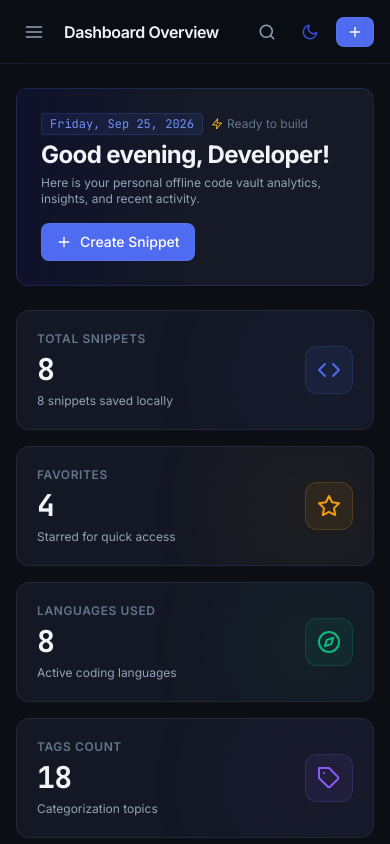
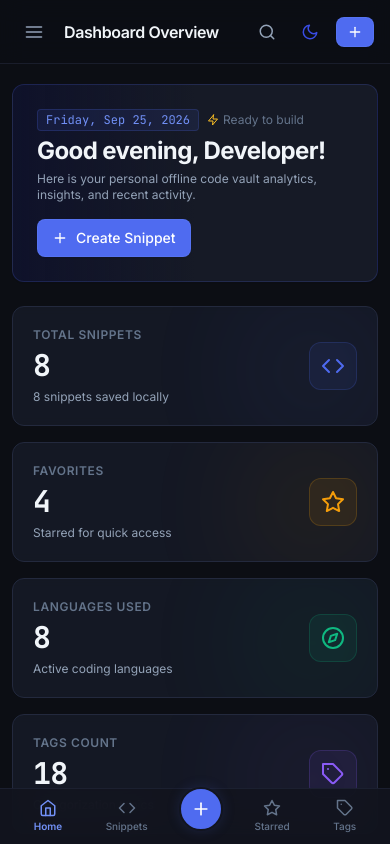
Before and after one commit to AlaminM01/CodeSnippet-Vault, a React (Vite) app: page / in a window 390 px wide. Built offline with nearby package versions, Linux system fonts and the light colour scheme.

Commit message:
style: improve responsive layouts

```diff
--- a/src/components/layout/AppLayout.jsx
+++ b/src/components/layout/AppLayout.jsx
@@ -1,9 +1,10 @@
 import React, { useState } from 'react';
 import { Sidebar } from './Sidebar';
 import { Navbar } from './Navbar';
+import { MobileBottomNav } from './MobileBottomNav';
 
 /**
- * Main Application Shell Layout
+ * Main Application Shell Layout with Mobile Navigation Support
  */
 export function AppLayout({
   children,
@@ -15,8 +16,6 @@ export function AppLayout({
   favoritesCount,
   onExportJSON,
   onImportClick,
-  theme,
-  onToggleTheme,
   pageTitle,
   pageDescription,
 }) {
@@ -25,7 +24,7 @@ export function AppLayout({
 
   return (
     <div className="flex h-screen w-screen overflow-hidden bg-dark-bg text-dark-text light:bg-light-bg light:text-light-text font-sans">
-      {/* Sidebar */}
+      {/* Sidebar (Desktop + Mobile Drawer) */}
       <Sidebar
         activeTab={activeTab}
         onSelectTab={onSelectTab}
@@ -49,17 +48,22 @@ export function AppLayout({
           onExportJSON={onExportJSON}
           onImportClick={onImportClick}
           onToggleMobileMenu={() => setIsMobileMenuOpen((prev) => !prev)}
-          theme={theme}
-          onToggleTheme={onToggleTheme}
         />
 
-        {/* Dynamic Page Scroll Area */}
-        <main className="flex-1 overflow-y-auto px-4 py-6 sm:px-6 lg:px-8">
+        {/* Dynamic Page Scroll Area with safe mobile bottom margin */}
+        <main className="flex-1 overflow-y-auto px-3 sm:px-6 lg:px-8 py-5 pb-24 lg:pb-8">
           <div className="max-w-7xl mx-auto space-y-6">
             {children}
           </div>
         </main>
       </div>
+
+      {/* Mobile Bottom Navigation Bar */}
+      <MobileBottomNav
+        activeTab={activeTab}
+        onSelectTab={onSelectTab}
+        onOpenCreateModal={onOpenCreateModal}
+      />
     </div>
   );
 }
--- /dev/null
+++ b/src/components/layout/MobileBottomNav.jsx
@@ -0,0 +1,73 @@
+import React from 'react';
+import { FiHome, FiCode, FiStar, FiTag, FiPlus } from 'react-icons/fi';
+
+/**
+ * Mobile Bottom Navigation Bar
+ * Provides instant thumb-friendly access to primary sections on mobile
+ */
+export function MobileBottomNav({
+  activeTab,
+  onSelectTab,
+  onOpenCreateModal,
+}) {
+  const tabs = [
+    { id: 'dashboard', label: 'Home', icon: FiHome },
+    { id: 'snippets', label: 'Snippets', icon: FiCode },
+    { id: 'favorites', label: 'Starred', icon: FiStar },
+    { id: 'tags', label: 'Tags', icon: FiTag },
+  ];
+
+  return (
+    <div className="lg:hidden fixed bottom-0 left-0 right-0 z-30 bg-dark-surface/90 dark:bg-dark-surface/90 light:bg-white/90 backdrop-blur-lg border-t border-dark-border/60 dark:border-dark-border/60 light:border-slate-200 px-3 py-1.5 flex items-center justify-around select-none">
+      {tabs.slice(0, 2).map((tab) => {
+        const Icon = tab.icon;
+        const isActive = activeTab === tab.id;
+        return (
+          <button
+            key={tab.id}
+            type="button"
+            onClick={() => onSelectTab(tab.id)}
+            className={`flex flex-col items-center justify-center py-1 px-3 rounded-lg text-[10px] font-medium transition-colors ${
+              isActive
+                ? 'text-brand-400 font-semibold'
+                : 'text-dark-subtle hover:text-dark-text light:text-slate-500 light:hover:text-slate-800'
+            }`}
+          >
+            <Icon className={`text-lg mb-0.5 ${isActive ? 'text-brand-400' : ''}`} />
+            <span>{tab.label}</span>
+          </button>
+        );
+      })}
+
+      {/* Center Floating Create Action */}
+      <button
+        type="button"
+        onClick={onOpenCreateModal}
+        className="w-11 h-11 -mt-4 rounded-full bg-brand-500 hover:bg-brand-600 text-white flex items-center justify-center shadow-glow-sm border-2 border-dark-surface dark:border-dark-surface light:border-white transition-transform active:scale-95"
+        title="Create Snippet"
+      >
+        <FiPlus className="text-xl" />
+      </button>
+
+      {tabs.slice(2).map((tab) => {
+        const Icon = tab.icon;
+        const isActive = activeTab === tab.id;
+        return (
+          <button
+            key={tab.id}
+            type="button"
+            onClick={() => onSelectTab(tab.id)}
+            className={`flex flex-col items-center justify-center py-1 px-3 rounded-lg text-[10px] font-medium transition-colors ${
+              isActive
+                ? 'text-brand-400 font-semibold'
+                : 'text-dark-subtle hover:text-dark-text light:text-slate-500 light:hover:text-slate-800'
+            }`}
+          >
+            <Icon className={`text-lg mb-0.5 ${isActive ? 'text-brand-400' : ''}`} />
+            <span>{tab.label}</span>
+          </button>
+        );
+      })}
+    </div>
+  );
+}
--- a/src/components/layout/index.js
+++ b/src/components/layout/index.js
@@ -1,3 +1,4 @@
 export * from './Sidebar';
 export * from './Navbar';
 export * from './AppLayout';
+export * from './MobileBottomNav';
```
